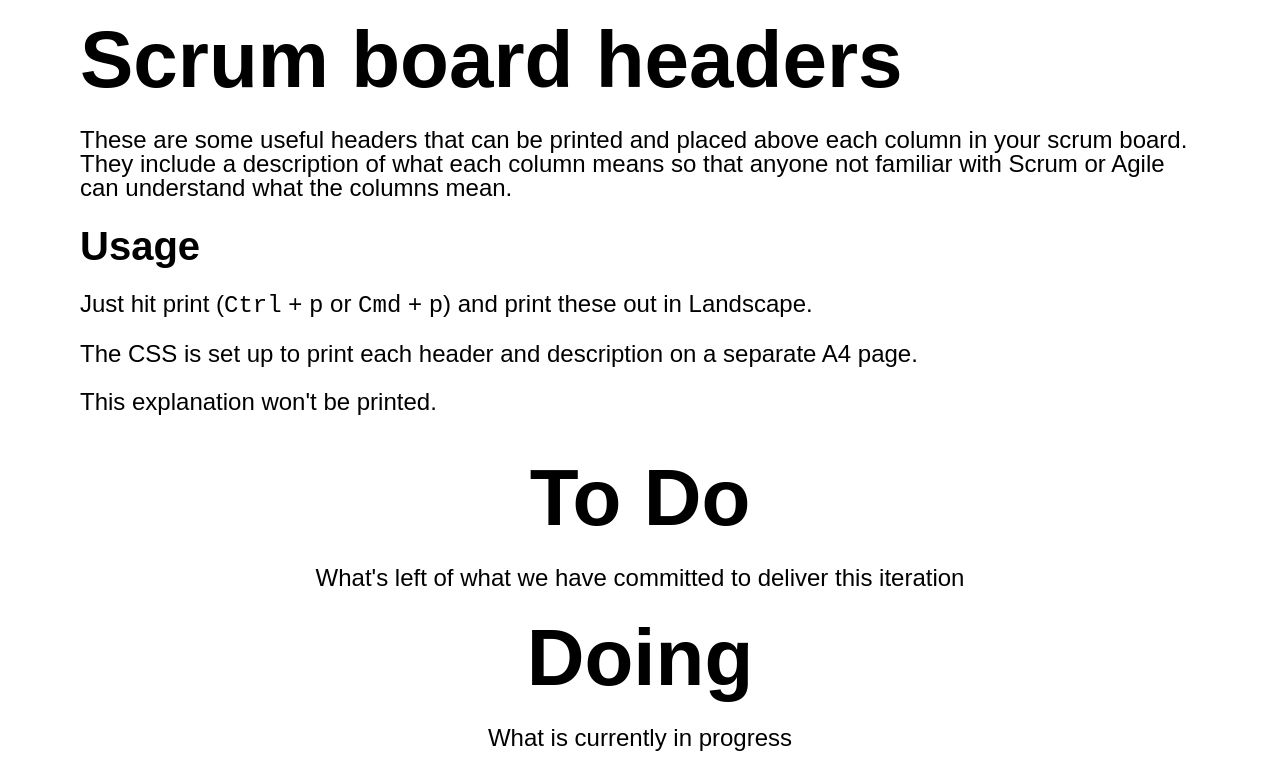
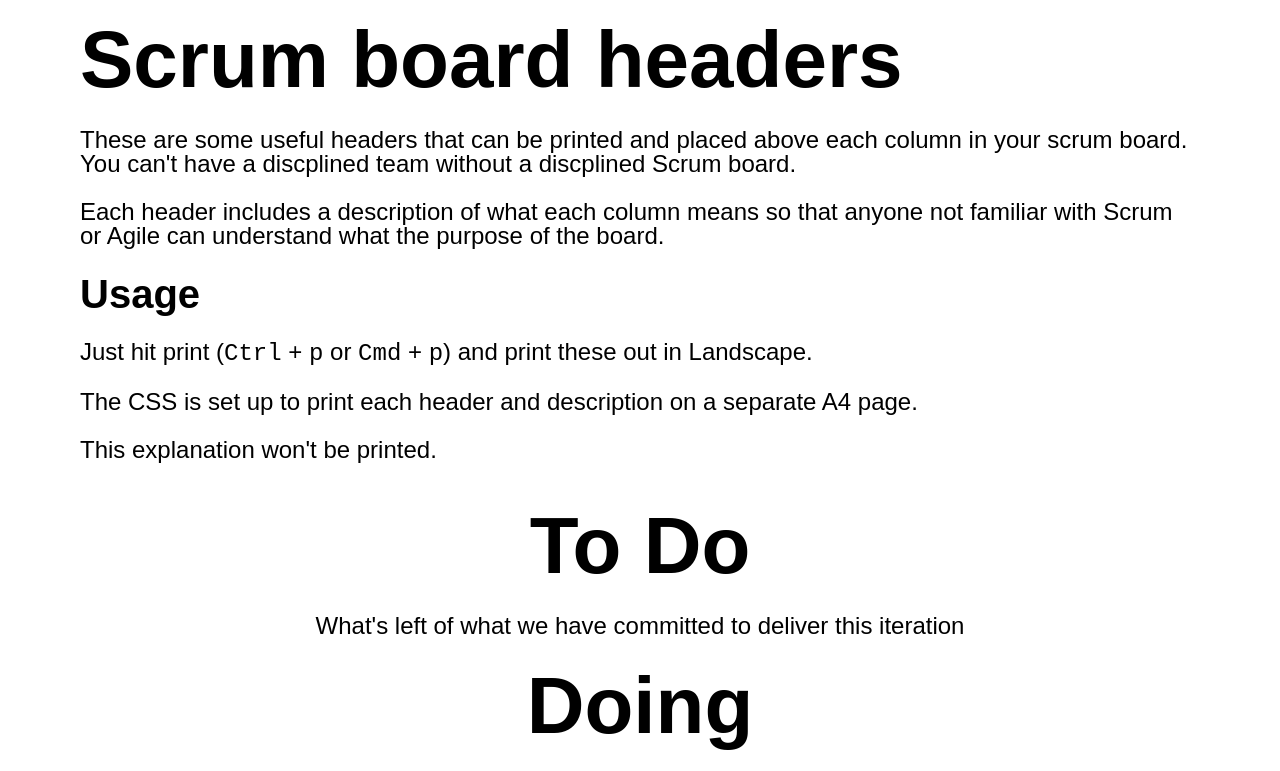
Before and after one commit to michaeldfallen/scrum-board-headers, a plain HTML site: page index.html in a window 1280 px wide. Shown: the top 771 px of the page. Drawn offline with Linux system fonts and the light colour scheme; a web font is replaced by a local one.

Commit message:
small rewording on the description to be more clear

```diff
--- a/index.html
+++ b/index.html
@@ -58,9 +58,13 @@
       <h1>Scrum board headers</h1>
       <p>
         These are some useful headers that can be printed and placed above each
-        column in your scrum board. They include a description of what each
-        column means so that anyone not familiar with Scrum or Agile can
-        understand what the columns mean.
+        column in your scrum board. You can't have a discplined team without a
+        discplined Scrum board.
+      </p>
+      <p>
+        Each header includes a description of what each column means so that
+        anyone not familiar with Scrum or Agile can understand what the purpose
+        of the board.
       </p>
       <h2>Usage</h2>
       <p>
```
